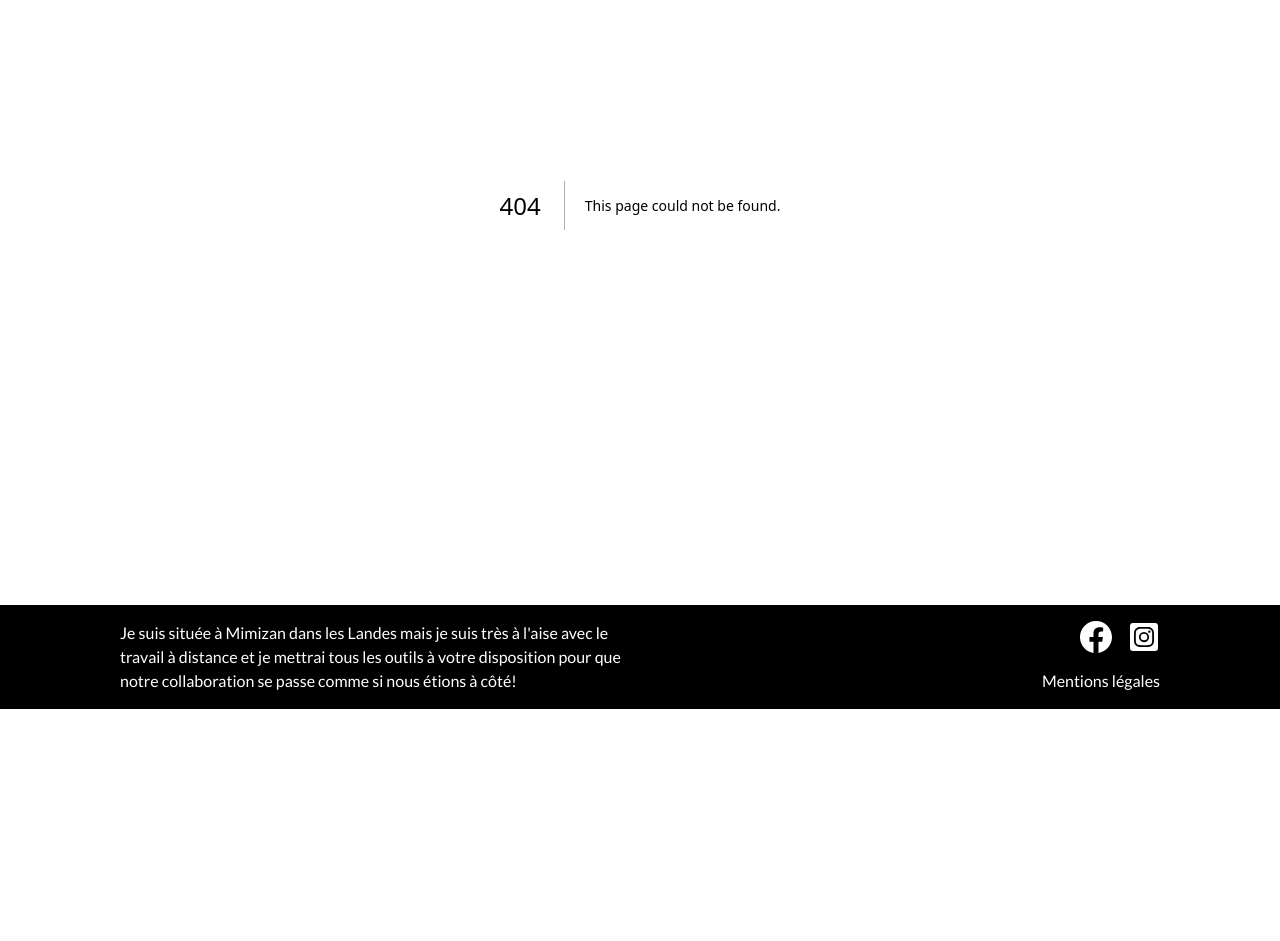
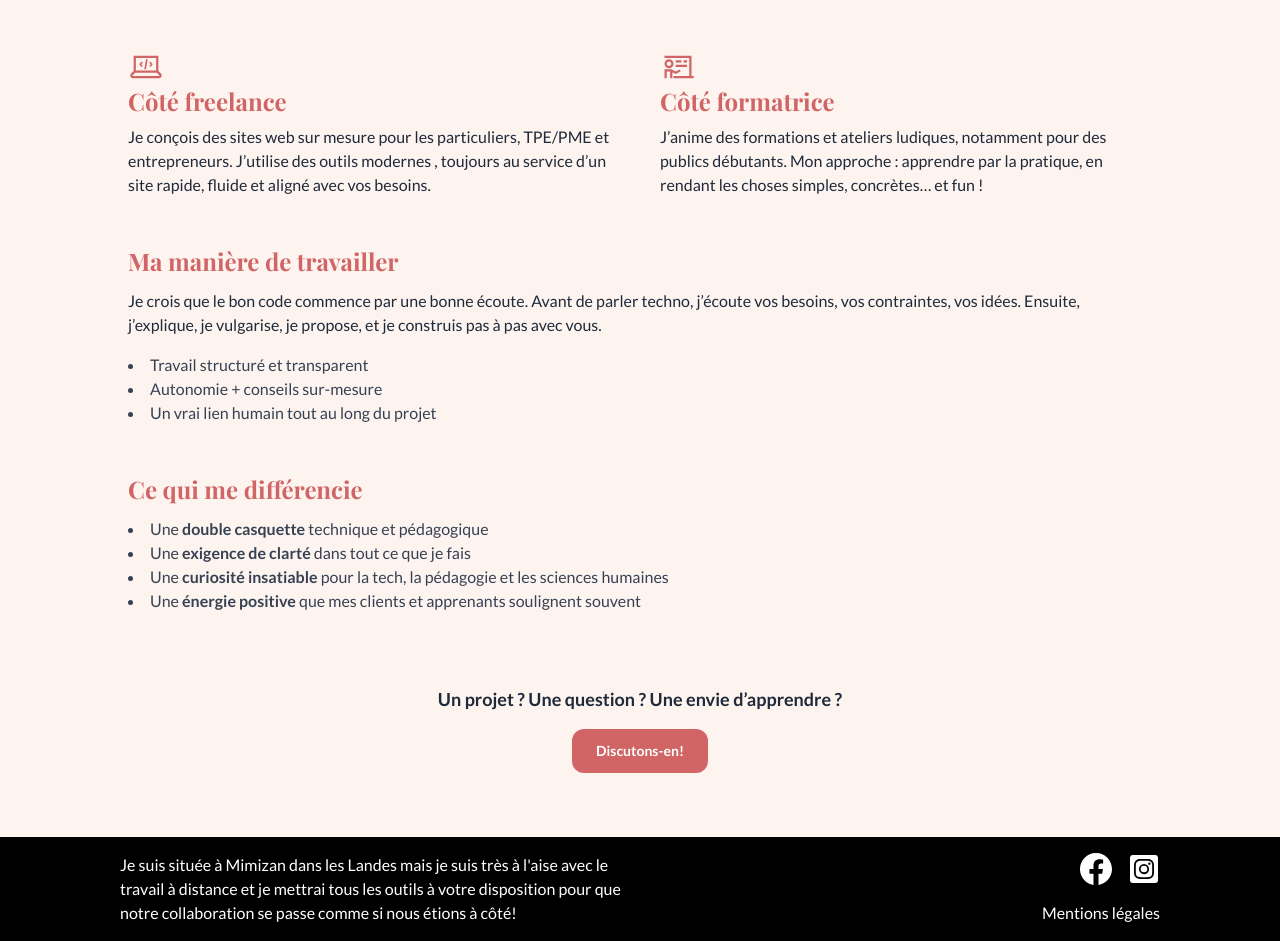
Before and after one commit to CyrThoDev/portfolio, a Next.js app: page /apropos in a window 1280 px wide. Before the commit this address had no page. Shown: the part 346-1287 px from the top of the page. Before the commit the page ends 1055 px from the top, so only its background shows below. Built offline with nearby package versions, Linux system fonts and the light colour scheme.

Commit message:
A propos

```diff
--- /dev/null
+++ b/src/app/apropos/page.tsx
@@ -0,0 +1,122 @@
+import Link from "next/link";
+import { LiaChalkboardTeacherSolid } from "react-icons/lia";
+import { LiaLaptopCodeSolid } from "react-icons/lia";
+export default function Apropos() {
+	return (
+		<section className=" py-16 font-lato px-6 md:px-20">
+			<div className="max-w-5xl mx-auto space-y-12">
+				{/* Intro */}
+				<div>
+					<h1 className="text-2xl font-playfair font-bold  mb-4">
+						Bienvenue sur mon site, moi c’est Cyrielle !
+					</h1>
+					<p className="text-lg text-gray-800">
+						Développeuse web freelance et formatrice passionnée, je suis animée
+						par une seule envie : rendre le web plus clair, plus humain, et plus
+						accessible. Codeuse de métier, curieuse de nature, j’aime autant
+						structurer une architecture technique que transmettre ce que
+						j’apprends.
+					</p>
+				</div>
+
+				{/* Double casquette */}
+				<div className="grid md:grid-cols-2 gap-10">
+					<div>
+						<h2 className="text-2xl font-semibold mb-2 text-themered font-playfair">
+							<LiaLaptopCodeSolid className="text-4xl" />
+							Côté freelance
+						</h2>
+						<p className="text-gray-800">
+							Je conçois des sites web sur mesure pour les particuliers, TPE/PME
+							et entrepreneurs. J’utilise des outils modernes , toujours au
+							service d’un site rapide, fluide et aligné avec vos besoins.
+						</p>
+					</div>
+					<div>
+						<h2 className="text-2xl font-semibold mb-2 text-themered font-playfair">
+							<LiaChalkboardTeacherSolid className="text-4xl" />
+							Côté formatrice
+						</h2>
+						<p className="text-gray-800">
+							J’anime des formations et ateliers ludiques, notamment pour des
+							publics débutants. Mon approche : apprendre par la pratique, en
+							rendant les choses simples, concrètes… et fun !
+						</p>
+					</div>
+				</div>
+
+				{/* Ma manière de travailler */}
+				<div>
+					<h2 className="text-2xl font-semibold text-themered mb-3 font-playfair">
+						Ma manière de travailler
+					</h2>
+					<p className="text-gray-800 mb-4">
+						Je crois que le bon code commence par une bonne écoute. Avant de
+						parler techno, j’écoute vos besoins, vos contraintes, vos idées.
+						Ensuite, j’explique, je vulgarise, je propose, et je construis pas à
+						pas avec vous.
+					</p>
+					<ul className="list-disc list-inside text-gray-700">
+						<li>Travail structuré et transparent</li>
+						<li>Autonomie + conseils sur-mesure</li>
+						<li>Un vrai lien humain tout au long du projet</li>
+					</ul>
+				</div>
+
+				{/* Ce qui me différencie */}
+				<div>
+					<h2 className="text-2xl font-semibold text-themered mb-3 font-playfair">
+						Ce qui me différencie
+					</h2>
+					<ul className="list-disc list-inside text-gray-700">
+						<li>
+							Une <strong>double casquette</strong> technique et pédagogique
+						</li>
+						<li>
+							Une <strong>exigence de clarté</strong> dans tout ce que je fais
+						</li>
+						<li>
+							Une <strong>curiosité insatiable</strong> pour la tech, la
+							pédagogie et les sciences humaines
+						</li>
+						<li>
+							Une <strong>énergie positive</strong> que mes clients et
+							apprenants soulignent souvent
+						</li>
+					</ul>
+				</div>
+
+				{/* Témoignages (placeholder)
+				<div>
+					<h2 className="text-2xl font-semibold text-themered mb-3">
+						Ce qu’on dit de moi
+					</h2>
+					<blockquote className="text-gray-800 italic border-l-4 border-themered pl-4 mb-3">
+						“Cyrielle sait vulgariser le code sans le simplifier. Elle m’a aidé
+						à comprendre ce que je voulais, même quand je ne savais pas trop
+						l’exprimer.”
+					</blockquote>
+					<blockquote className="text-gray-800 italic border-l-4 border-themered pl-4">
+						“Elle combine expertise technique et vraie bienveillance. Ça change
+						tout.”
+					</blockquote>
+				</div> */}
+
+				{/* CTA final */}
+				<div className="text-center pt-6">
+					<p className="text-lg font-semibold text-gray-800 mb-4">
+						Un projet ? Une question ? Une envie d’apprendre ?
+					</p>
+					<Link
+						href="https://calendly.com/cyriellethomas-siteweb/30min"
+						target="_blank"
+						rel="noopener noreferrer"
+						className="inline-block bg-themered text-white px-6 py-3 rounded-xl text-sm font-semibold hover:bg-opacity-90 transition-colors"
+					>
+						Discutons-en!
+					</Link>
+				</div>
+			</div>
+		</section>
+	);
+}
--- a/src/app/layout.tsx
+++ b/src/app/layout.tsx
@@ -37,7 +37,7 @@ export default function RootLayout({
 	return (
 		<html
 			lang="fr"
-			className={`${beautiful.variable}  ${lato.variable} ${playfair.variable} font-lato antialiased`}
+			className={`${beautiful.variable}  ${lato.variable} ${playfair.variable} bg-themewhite font-lato antialiased`}
 		>
 			<body>
 				<NavBar />
--- a/src/app/prestations/page.tsx
+++ b/src/app/prestations/page.tsx
@@ -4,7 +4,7 @@ import OfferDetailSection from "@/components/OfferDetailSection";
 const offers: Offer[] = [
 	{
 		title: "Landing Page / One Page",
-		color: "bg-[#fdf4f0]",
+		color: "bg-themered/20",
 		description:
 			"Un site simple, efficace et rapide à mettre en ligne. Tout est regroupé sur une seule page : présentation, services, témoignages, contact… Parfait pour lancer une activité, annoncer un événement ou présenter un produit sans se perdre dans une arborescence complexe.",
 		points: [
@@ -17,7 +17,7 @@ const offers: Offer[] = [
 	},
 	{
 		title: "Site vitrine classique",
-		color: "bg-themeorange/20",
+		color: "bg-themered/20",
 		description:
 			"Un site structuré avec plusieurs pages pour présenter en détail ton activité, tes services, ton équipe, tes réalisations, etc. Il s’adapte à ton image avec un design personnalisé. Idéal pour construire une présence pro, rassurer tes futurs clients, et développer ta visibilité.",
 		points: [
@@ -30,7 +30,7 @@ const offers: Offer[] = [
 	},
 	{
 		title: "Site e-commerce",
-		color: "bg-[#D16565]/20",
+		color: "bg-themered/20",
 		description:
 			"Une boutique en ligne pour vendre tes produits ou prestations, gérer tes commandes, recevoir les paiements, et suivre ton activité. Je m’occupe de toute la partie technique pour que tu puisses te concentrer sur ton offre.",
 		points: [
@@ -43,7 +43,7 @@ const offers: Offer[] = [
 	},
 	{
 		title: "Application mobile",
-		color: "bg-purple-100",
+		color: "bg-themered/20",
 		description:
 			"Une application mobile sur mesure pour offrir une vraie expérience utilisateur à tes clients : réservation, suivi, contenu exclusif, messagerie ou notifications… Selon ton besoin, on peut partir sur une web app ou une application native.",
 		points: [
@@ -58,7 +58,7 @@ const offers: Offer[] = [
 
 export default function OffresPage() {
 	return (
-		<main className="min-h-screen flex flex-col px-6 py-16 text-gray-800 bg-white scroll-smooth">
+		<main className="min-h-screen flex flex-col px-10 lg:px-30 py-16 text-gray-800  scroll-smooth">
 			<h1 className="text-4xl font-bold mb-10 text-center">
 				Mes Offres de Création de Site
 			</h1>
--- a/src/components/Main/Offres.tsx
+++ b/src/components/Main/Offres.tsx
@@ -2,6 +2,7 @@
 import { FaChalkboardTeacher, FaBuilding, FaLaptopHouse } from "react-icons/fa";
 
 import { motion } from "framer-motion";
+import Link from "next/link";
 
 const services = [
 	{
@@ -14,6 +15,7 @@ const services = [
 			"Accompagnement de projets étudiants",
 			"Préparation aux examens techniques",
 		],
+		link: "https://calendly.com/cyriellethomas-siteweb/30min",
 	},
 	{
 		title: "Vous avez besoin d'un renfort dans votre équipe de dev?",
@@ -24,15 +26,17 @@ const services = [
 			"React/NextJs, PHP, Wordpress/Prestashop",
 			"Travail avec des équipes ou en autonomie",
 		],
+		link: "https://calendly.com/cyriellethomas-siteweb/30min",
 	},
 	{
-		title: "Vous avez un projet de site ou d'applicaiton mobile?",
+		title: "Vous avez un projet de site ou d'application mobile?",
 		icon: <FaLaptopHouse className="text-6xl text-themered" />,
 		items: [
 			"Création de sites ou applications mobiles",
 			"De la mise en place d'un template au site sur-mesure",
 			"Autonomie garantie (formation à la prise en main si besoin)",
 		],
+		link: "https://calendly.com/cyriellethomas-siteweb/30min",
 	},
 ];
 
@@ -58,24 +62,38 @@ export default function Offres() {
 							whileInView="visible"
 							viewport={{ once: true }}
 							variants={cardVariants}
-							className=" rounded-2xl shadow-xl p-6 hover:scale-105 hover:shadow-xl transition-transform"
+							className="flex flex-col justify-between h-full rounded-2xl shadow-xl p-6 hover:scale-105 hover:shadow-xl transition-transform"
 						>
 							<div className="flex flex-col items-center gap-3 mb-4">
 								<p>{service.icon}</p>
-								<h3 className="text-2xl font-semibold font-playfair h-[100px] ">
+								<h3 className="text-2xl font-semibold font-playfair h-[100px] text-center">
 									{service.title}
 								</h3>
 							</div>
-							<ul className="space-y-2 mt-4">
-								<div className="space-y-3 mt-4">
+
+							<div className="flex flex-col flex-grow justify-between">
+								<ul className="space-y-3 mt-4">
 									{service.items.map((item, idx) => (
 										<div key={idx} className="flex items-center gap-3">
-											<span className="text-themered ">•</span>
+											<span className="text-themered">•</span>
 											<p className="text-gray-700 text-sm">{item}</p>
 										</div>
 									))}
-								</div>
-							</ul>
+								</ul>
+
+								{service.link && (
+									<div className="mt-auto pt-6 text-center">
+										<Link
+											href={service.link}
+											target="_blank"
+											rel="noopener noreferrer"
+											className="inline-block bg-themered text-white px-6 py-2 rounded-xl text-sm font-semibold hover:bg-opacity-90 transition-colors"
+										>
+											Discutons de votre projet
+										</Link>
+									</div>
+								)}
+							</div>
 						</motion.div>
 					))}
 				</div>
--- a/src/components/Menu.tsx
+++ b/src/components/Menu.tsx
@@ -21,7 +21,7 @@ const Menu = () => {
 	return (
 		<nav
 			className={`sticky top-0 z-50  transition-colors duration-300 ${
-				isSticky ? "shadow-md bg-themered" : ""
+				isSticky ? "shadow-md bg-themewhite" : ""
 			}`}
 		>
 			<div className="flex flex-col md:flex-row gap-4 text-xl items-center text-center justify-center py-4 tablet:flex-row tablet:justify-end tablet:gap-8 tablet:px-8">
```
